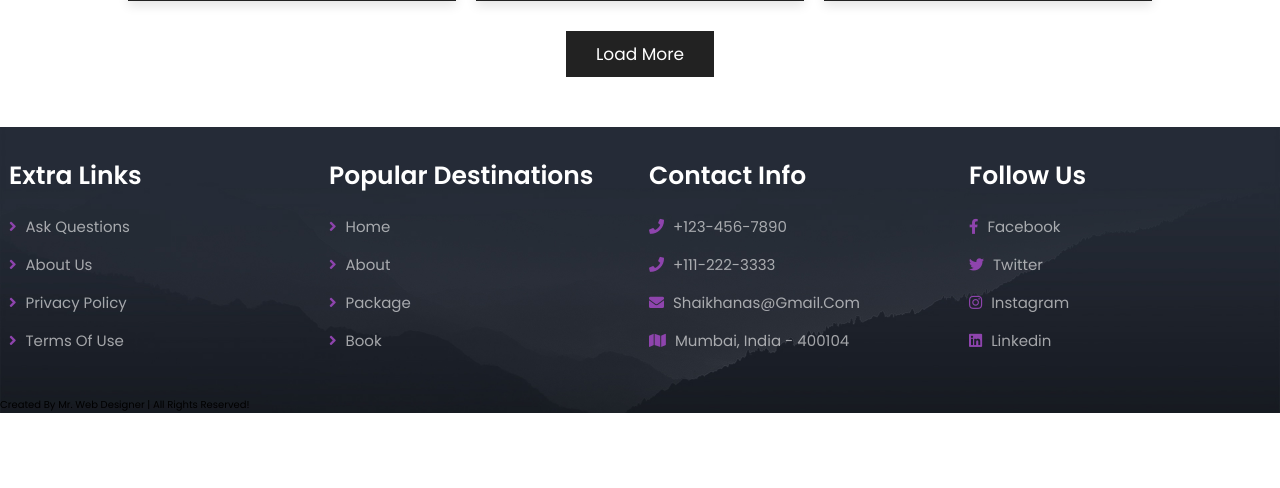
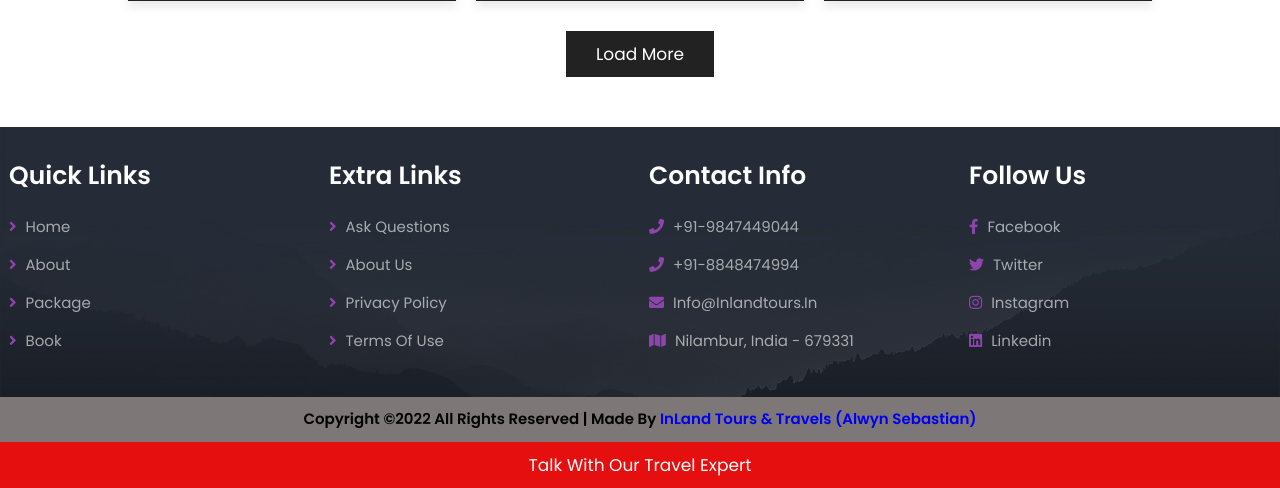
Before and after one commit to Alwyn25/inlandtours, a PHP site: page /package.php in a window 1280 px wide. Shown: the part 3479-3967 px from the top of the page. Before the commit the page ends 3892 px from the top, so only its background shows below. Run offline with PHP 8.4, Linux system fonts and the light colour scheme.

Commit message:
Update package.php

```diff
--- a/package.php
+++ b/package.php
@@ -494,15 +494,7 @@
    <div class="box-container">
 
       <div class="box">
-         <h3>extra links</h3>
-         <a href="#"> <i class="fas fa-angle-right"></i> ask questions</a>
-         <a href="about.php"> <i class="fas fa-angle-right"></i> about us</a>
-         <a href="./privacy.php#privacy"> <i class="fas fa-angle-right"></i> privacy policy</a>
-         <a href="./terms.php#terms"> <i class="fas fa-angle-right"></i> terms of use</a>
-      </div>
-
-      <div class="box">
-         <h3>popular destinations</h3>
+         <h3>quick links</h3>
          <a href="index.php"> <i class="fas fa-angle-right"></i> home</a>
          <a href="about.php"> <i class="fas fa-angle-right"></i> about</a>
          <a href="package.php"> <i class="fas fa-angle-right"></i> package</a>
@@ -510,25 +502,41 @@
       </div>
 
       <div class="box">
+         <h3>extra links</h3>
+         <a href="#"> <i class="fas fa-angle-right"></i> ask questions</a>
+         <a href="about.php"> <i class="fas fa-angle-right"></i> about us</a>
+         <a href="./privacy.php#privacy"> <i class="fas fa-angle-right"></i> privacy policy</a>
+         <a href="./terms.php#terms"><i class="fas fa-angle-right"></i> terms of use</a>
+      </div>
+
+      <div class="box">
          <h3>contact info</h3>
-         <a href="#"> <i class="fas fa-phone"></i> +123-456-7890 </a>
-         <a href="#"> <i class="fas fa-phone"></i> +111-222-3333 </a>
-         <a href="#"> <i class="fas fa-envelope"></i> shaikhanas@gmail.com </a>
-         <a href="#"> <i class="fas fa-map"></i> mumbai, india - 400104 </a>
+         <a href="tel:+91-9847449044"> <i class="fas fa-phone"></i> +91-9847449044 </a>
+         <a href="tel:+91-8848474994"> <i class="fas fa-phone"></i> +91-8848474994 </a>
+         <a href="mailto: info@inlandtours.in "> <i class="fas fa-envelope"></i>  Info@Inlandtours.In </a>
+         <a href="#"> <i class="fas fa-map"></i> Nilambur, india - 679331 </a>
       </div>
 
       <div class="box">
          <h3>follow us</h3>
-         <a href="#"> <i class="fab fa-facebook-f"></i> facebook </a>
+         <a href="https://www.facebook.com/profile.php?id=100086423054721"> <i class="fab fa-facebook-f"></i> facebook </a>
          <a href="#"> <i class="fab fa-twitter"></i> twitter </a>
-         <a href="#"> <i class="fab fa-instagram"></i> instagram </a>
+         <a href="https://www.instagram.com/invites/contact/?i=msrdweo0egra&utm_content=pqfzh7y"> <i class="fab fa-instagram"></i> instagram </a>
          <a href="#"> <i class="fab fa-linkedin"></i> linkedin </a>
       </div>
 
    </div>
 
-   <div class="credit"> created by <span>mr. web designer</span> | all rights reserved! </div>
-
+   <div class="rights flex-row">
+      <h3 class="text-gray">
+         Copyright ©2022 All rights reserved | made by
+         <a href="home.php" target="_black"><span>InLand Tours & Travels </span></a>
+         <a href="#" target="_black">(Alwyn Sebastian)</a>
+      </h3>
+   </div>
+   <div class="call">
+      <button class="btn form-btn"><a href="tel:+91-9847449044">Talk with our Travel Expert</a></button>
+   </div>
 </section>
 
 <!-- footer section ends -->
```
